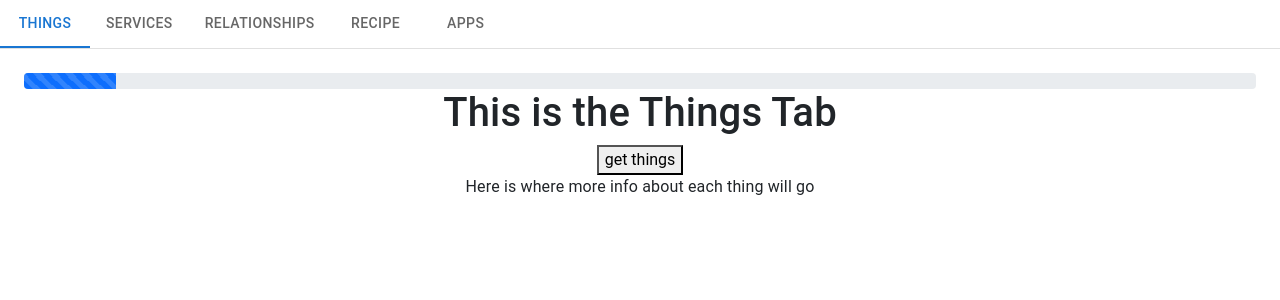
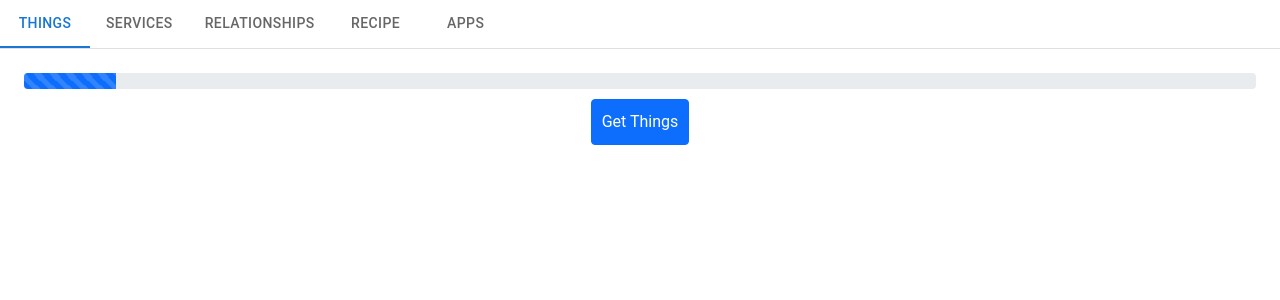
Before and after one commit to ryalsjosh14/atlas_ide, a React (Create React App) app in the folder atlas_iot/: page / in a window 1280 px wide. Shown: the top 300 px of the page. Built offline with nearby package versions, Linux system fonts and the light colour scheme.

Commit message:
style things page

```diff
--- a/atlas_iot/src/tabs/Things.js
+++ b/atlas_iot/src/tabs/Things.js
@@ -1,6 +1,11 @@
 //imports
 import { useState, useEffect } from "react";
 import ProgressBar from "react-bootstrap/ProgressBar";
+import Card from "react-bootstrap/Card";
+import ListGroup from "react-bootstrap/ListGroup";
+import ListGroupItem from "react-bootstrap/ListGroupItem";
+import Button from "react-bootstrap/Button";
+
 export default function Things() {
 	const baseUrl = "http://localhost:5000";
 
@@ -52,17 +57,42 @@ export default function Things() {
 				console.log(error);
 			});
 	};
-
+	const cards = things.map((t) => {
+		return (
+			<Card style={{ width: "20rem" }}>
+				<Card.Body>
+					<Card.Title>{t.Thing_ID}</Card.Title>
+				</Card.Body>
+				<ListGroup className="list-group-flush">
+					<ListGroupItem>Space_ID: {t.Space_ID}</ListGroupItem>
+					<ListGroupItem>Name: {t.Name}</ListGroupItem>
+					<ListGroupItem>Vendor: {t.Vendor}</ListGroupItem>
+					<ListGroupItem>Owner: {t.Owner}</ListGroupItem>
+					<ListGroupItem>OS: {t.OS}</ListGroupItem>
+					<ListGroupItem>Model: {t.Model}</ListGroupItem>
+					<ListGroupItem>Description: {t.Description}</ListGroupItem>
+				</ListGroup>
+			</Card>
+		);
+	});
 	return (
 		<div>
 			<ProgressBar animated now={progressBarValue} />
-			<h1>This is the Things Tab</h1>
-			<button onClick={getThings}>get things</button>
-			{things.map((x) => {
-				console.log(x);
-				return <h1> {x.Thing_ID}</h1>;
-			})}
-			<p> Here is where more info about each thing will go</p>
+			<div style={{ padding: 10 }}>
+				<Button onClick={getThings} style={{ padding: 10 }}>
+					Get Things
+				</Button>
+			</div>
+
+			<div
+				style={{
+					display: "flex",
+					flexDirection: "row",
+					justifyContent: "center",
+				}}
+			>
+				{cards}
+			</div>
 		</div>
 	);
 }
```
Also changed, not shown: atlas_iot/src/App.js (+2 -5 lines).
